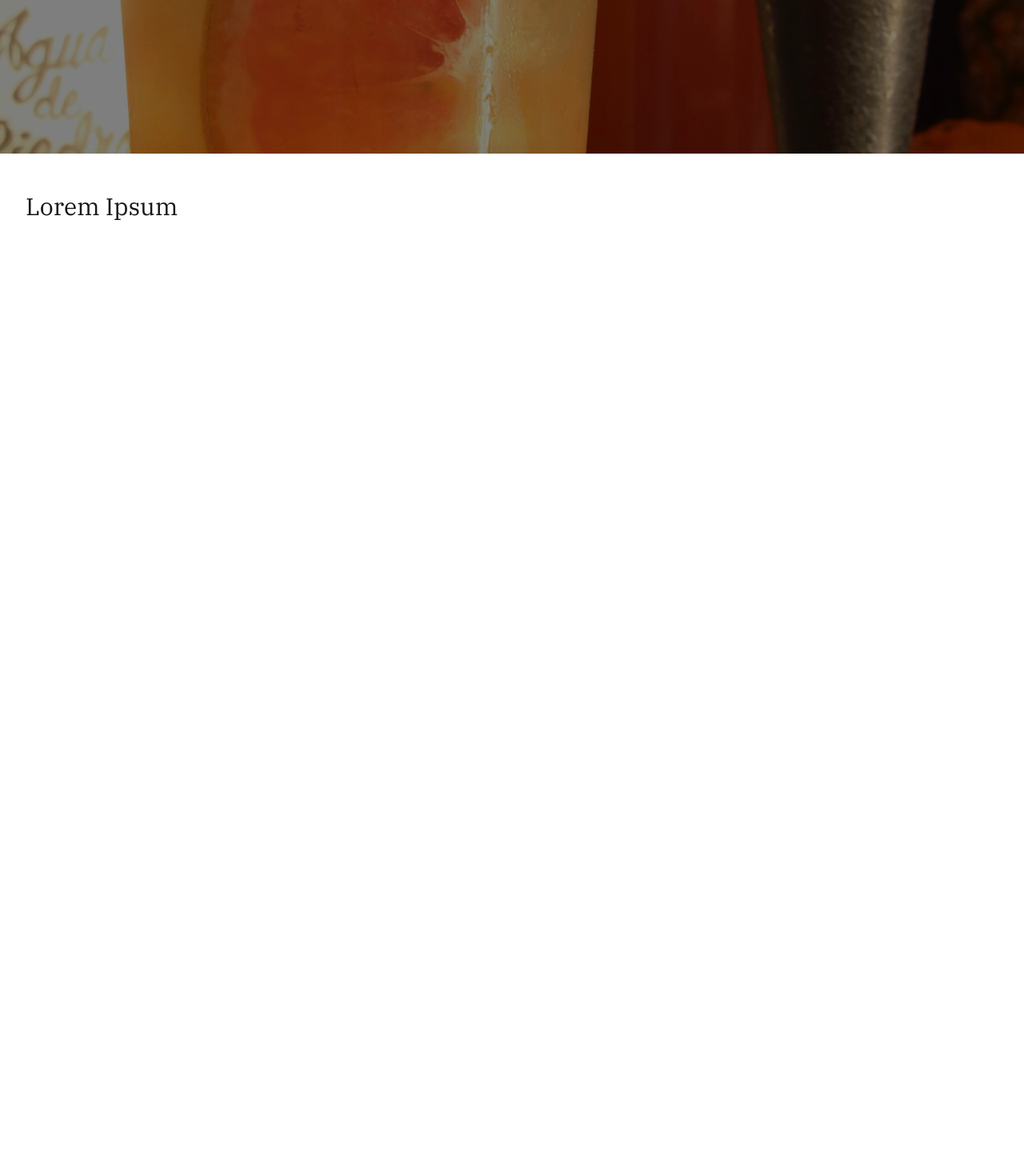
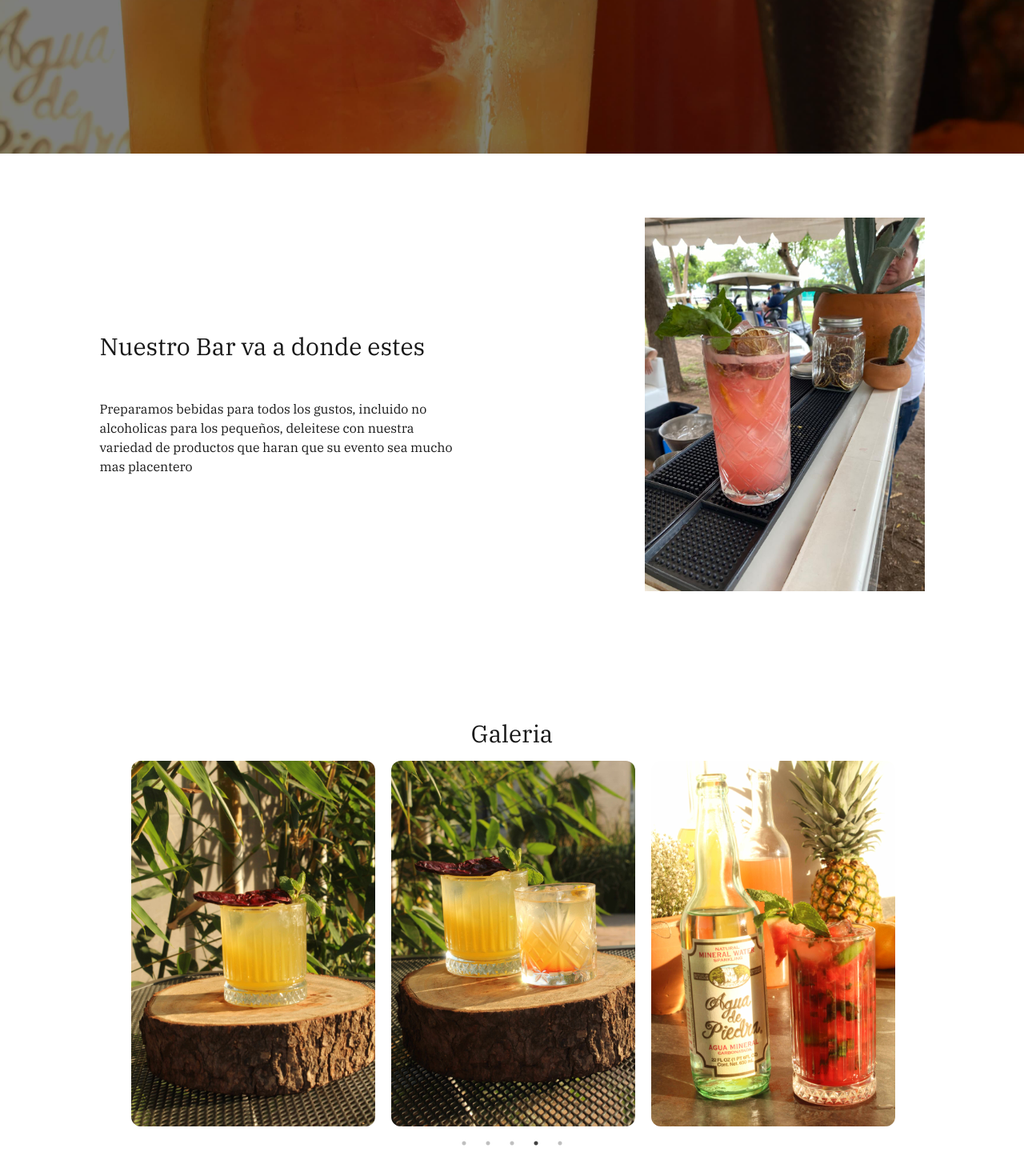
Before and after one commit to HectorVL95/vagarbar, a Next.js app: page / in a window 1280 px wide. Shown: the part 576-2046 px from the top of the page at 80% size. Before the commit the page ends 900 px from the top, so only its background shows below. Built offline with nearby package versions, Linux system fonts and the light colour scheme.

Commit message:
created a carousel slider of images

```diff
--- /dev/null
+++ b/data/images.js
@@ -0,0 +1,33 @@
+const images = [
+  {
+    id: 0,
+    img: '/img/IMG_6891.jpg'
+  },
+  {
+    id: 1,
+    img: '/img/IMG_6904.jpg'
+  },
+  {
+    id: 2,
+    img: '/img/IMG_6916.jpg'
+  },
+  {
+    id: 3,
+    img: '/img/IMG_6923.jpg'
+  },
+  {
+    id: 4,
+    img: '/img/IMG_6935.jpg'
+  },
+  {
+    id: 5,
+    img: '/img/IMG_6956.jpg'
+  },
+  {
+    id: 6,
+    img: '/img/IMG_6886.jpg'
+  },
+
+]
+
+export default images;
--- a/package.json
+++ b/package.json
@@ -13,7 +13,9 @@
     "next": "14.2.11",
     "react": "^18",
     "react-dom": "^18",
-    "react-icons": "^5.3.0"
+    "react-icons": "^5.3.0",
+    "react-slick": "^0.30.2",
+    "slick-carousel": "^1.8.1"
   },
   "devDependencies": {
     "eslint": "^8",
--- a/src/app/globals.css
+++ b/src/app/globals.css
@@ -31,3 +31,11 @@ body {
     text-wrap: balance;
   }
 }
+
+.slick-slide {
+  padding: 0 10px;
+}
+
+.slick-list {
+  margin: 0 -10px
+}
--- a/src/app/layout.js
+++ b/src/app/layout.js
@@ -1,14 +1,12 @@
-import localFont from "next/font/local";
 import {IBM_Plex_Serif} from '@next/font/google'
 import "./globals.css";
+import GlobalContext from '@/context/global-context';
 
 const ibmPlexSerif = IBM_Plex_Serif({
   subsets: ['latin'],
   weight: ['400', '700'],
   style: ['normal', 'italic']
 });
-
-
 
 export const metadata = {
   title: "Create Next App",
@@ -18,11 +16,13 @@ export const metadata = {
 export default function RootLayout({ children }) {
   return (
     <html lang="en">
-      <body
-        className={`${ibmPlexSerif.className} antialiased`}
-      >
-        {children}
-      </body>
+      <GlobalContext>
+        <body
+          className={`${ibmPlexSerif.className} antialiased`}
+        >
+          {children}
+        </body>
+      </GlobalContext>
     </html>
   );
 }
--- a/src/app/page.js
+++ b/src/app/page.js
@@ -2,6 +2,7 @@
 import Header from "@/components/views/header";
 import HomeImageSlider from "@/components/views/home-img-slider";
 import HomeBriefInfo from "@/components/views/home-brief-info";
+import GallerySlider from "@/components/views/gallery-slider";
 
 export default function Home() {
   return (
@@ -9,6 +10,7 @@ export default function Home() {
       <Header />
       <HomeImageSlider />
       <HomeBriefInfo />
+      <GallerySlider />
     </main>
   );
 }
--- /dev/null
+++ b/src/components/views/gallery-slider/index.js
@@ -0,0 +1,63 @@
+'use client'
+import images from "../../../../data/images";
+import Image from "next/image";
+import Slider from "react-slick";
+import "slick-carousel/slick/slick.css";
+import "slick-carousel/slick/slick-theme.css";
+
+const GallerySlider = () => {
+
+  var settings = {
+    dots: true,
+    infinite: false,
+    speed: 500,
+    slidesToShow: 3,
+    slidesToScroll: 1,
+    initialSlide: 3,
+    responsive: [
+      {
+        breakpoint: 1020,
+        settings: {
+          slidesToShow: 3,
+        }
+      },
+      {
+        breakpoint: 768,
+        settings: {
+          slidesToShow: 2,
+        }
+      },
+      {
+        breakpoint: 600,
+        settings: {
+          slidesToShow: 1,
+        }
+      },
+    ]
+  };
+
+  return (
+    <section className="px-8 py-20 flex flex-col justify-center items-center gap-4">
+      <p className="text-center text-3xl">Galeria</p>
+      <div className="w-4/5 max-w-5xl">
+        <Slider {...settings}>
+          {
+            images.map(el =>
+              <div key={el.id}>
+                <Image
+                  key={el.id}
+                  src={el.img}
+                  width={450}
+                  height={450}
+                  className="rounded-xl"
+                  Alt="Imagen del Slider"
+                />
+            </div>)
+          }
+        </Slider>
+      </div>
+    </section>
+  );
+}
+
+export default GallerySlider;
--- a/src/components/views/header/index.js
+++ b/src/components/views/header/index.js
@@ -1,17 +1,18 @@
 'use client'
 
-import { useEffect, useState } from "react";
+import { useEffect, useState, useContext } from "react";
 import { MdMenu } from "react-icons/md";
 import { FaFacebookF } from "react-icons/fa";
 import { FaInstagram } from "react-icons/fa";
 import { FaTwitter } from "react-icons/fa";
+import { Context } from "@/context/global-context";
 
 const Header = () => {
   const [mobile_show_nav, set_mobile_show_nav] = useState(null);
   const [show_nav, set_show_nav] = useState(null)
   const [show_menu_btn, set_show_menu_btn] = useState(null)
   const [show_social_media, set_show_social_media] = useState(null)
-  const [, set_screen_width] = useState(window.innerWidth)
+  const { set_screen_width } = useContext(Context)
 
   useEffect(() => {
     const dissapear_mobile_nav = () => {
--- a/src/components/views/home-brief-info/index.js
+++ b/src/components/views/home-brief-info/index.js
@@ -1,7 +1,46 @@
+'use client'
+
+import Image from 'next/image';
+import { useContext } from 'react';
+import { Context } from '@/context/global-context';
+
 const HomeBriefInfo  = () => {
+  const { screen_width } = useContext(Context);
+
   return (
-    <section className="px-8 py-12 max-w-7xl">
-      <p className="text-3xl">Lorem Ipsum</p>
+    <section className="flex flex-col justify-center items-center px-8 py-20">
+      {
+        screen_width  > 1020 ?
+        <div className="flex justify-around items-center gap-12 w-full">
+          <div className="flex flex-col gap-12 max-w-md">
+            <p className="text-3xl text-left">
+              Nuestro Bar va a donde estes
+            </p>
+            <p className="text-left">
+              Preparamos bebidas para todos los gustos, incluido no alcoholicas para los pequeños, deleitese con nuestra variedad de productos que haran que su evento sea mucho mas placentero
+            </p>
+          </div>
+          <div className="flex justify-center items-center">
+            <Image src={'/img/served.jpg'} width={350} height={350} alt="Bebida servida"/>
+          </div>
+        </div>
+        :
+        <div className="max-w-7xl flex flex-col justify-center items-center gap-12">
+          <div className="flex flex-col gap-8 max-w-md">
+            <p className="text-3xl text-center">
+              Nuestro Bar va a donde estes
+            </p>
+          </div>
+          <div className="flex justify-center items-center">
+            <Image src={'/img/served.jpg'} width={250} height={250} alt="Bebida servida"/>
+          </div>
+          <div className="flex flex-col gap-8 max-w-md">
+            <p className="text-center">
+              Preparamos bebidas para todos los gustos, incluido no alcoholicas para los pequeños, deleitese con nuestra variedad de productos que haran que su evento sea mucho mas placentero
+            </p>
+          </div>
+        </div>
+      }
     </section>
   );
 }
--- /dev/null
+++ b/src/components/views/message-form/index.js
@@ -0,0 +1,43 @@
+const MessageForm = () => {
+
+  return (
+    <div>
+      <p className="text-center">¿Tienes alguna pregunta?</p>
+      <form className="flex flex-col gap-4 border w">
+        <div>
+          <p>Nombre</p>
+          <input
+            type="text"
+            name="name"
+            clas
+            required
+          />
+        </div>
+        <div>
+          <p>Correo Electronico</p>
+          <input
+            type="email"
+            name="name"
+
+          />
+        </div>
+        <div>
+          <p>Numero de telefono</p>
+          <input
+            type="number"
+            name="number"
+            placeholder="Opcional"
+            required
+
+          />
+        </div>
+        <div>
+
+          <button>Enviar</button>
+        </div>
+      </form>
+    </div>
+  );
+}
+
+export default MessageForm;
--- /dev/null
+++ b/src/context/global-context/index.js
@@ -0,0 +1,21 @@
+'use client'
+
+import { useState, createContext } from "react";
+
+export const Context = createContext();
+const GlobalContext = ({ children }) => {
+  const [screen_width, set_screen_width] = useState(window.innerWidth)
+
+  const value = {
+    screen_width,
+    set_screen_width
+  }
+
+  return (
+    <Context.Provider value={value}>
+      {children}
+    </Context.Provider>
+  )
+}
+
+export default GlobalContext;
```
Also changed, not shown: src/components/views/about/index.js (added, +7 -0 lines), src/components/views/home-img-slider/index.js (+6 -2 lines), 1 other file (tests, documents, lock files or other folders).
